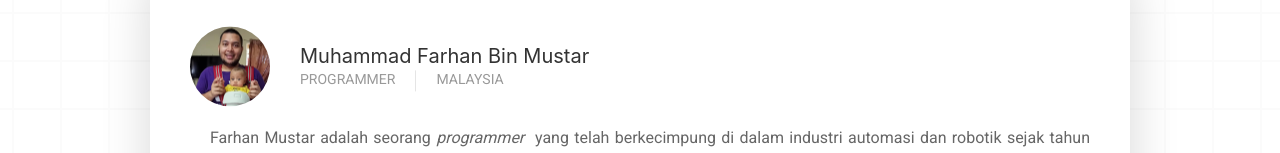
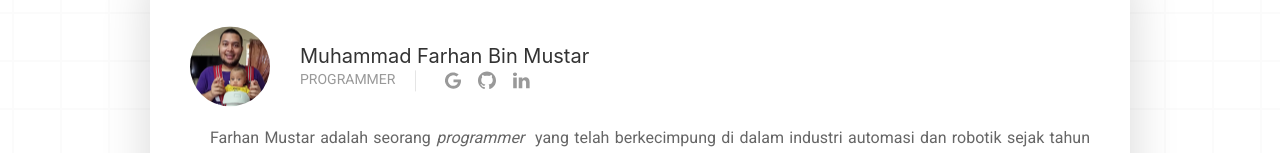
Before and after one commit to farhanmustar/farhanmustar.github.io, an Angular app: page /info in a window 1280 px wide. Shown: the part 224-377 px from the top of the page. Built offline with nearby package versions, Linux system fonts and the light colour scheme.

Commit message:
Add contact info.

```diff
--- a/src/app/app.component.html
+++ b/src/app/app.component.html
@@ -15,7 +15,7 @@
         </div>
         <div class="uk-navbar-right">
           <ul class="uk-navbar-nav">
-            <a routerLink="info" uk-tooltip="title: info; pos: bottom; delay: 300" class="site-navbar-text">
+            <a routerLink="info" uk-tooltip="title: info; pos: bottom" class="site-navbar-text">
               <span uk-icon="info"></span>
             </a>
           </ul>
--- a/src/app/info/info.component.html
+++ b/src/app/info/info.component.html
@@ -12,7 +12,11 @@
                   <h4 class="uk-comment-title uk-margin-remove"><a class="uk-link-reset" href="#">Muhammad Farhan Bin Mustar</a></h4>
                   <ul class="uk-comment-meta uk-subnav uk-subnav-divider uk-margin-remove-top">
                       <li><a class="uk-disabled" href="">PROGRAMMER</a></li>
-                      <li><a class="uk-disabled" href="">MALAYSIA</a></li>
+                      <li class="contact-list">
+                        <a href="mailto:farhanmustar@gmail.com" uk-icon="icon: google" uk-tooltip="title: farhanmustar@gmail.com; pos: bottom"></a>
+                        <a href="https://github.com/farhanmustar" uk-icon="icon: github" uk-tooltip="title: Github; pos: bottom"></a>
+                        <a href="https://www.linkedin.com/in/farhanmustar/" uk-icon="icon: linkedin" uk-tooltip="title: Linkedin; pos: bottom"></a>
+                      </li>
                   </ul>
               </div>
           </div>
--- a/src/app/info/info.component.scss
+++ b/src/app/info/info.component.scss
@@ -17,6 +17,10 @@
   .uk-comment-body {
     text-align: justify;
   }
+}
+
+.contact-list a {
+  padding: 0px 7px;
 }
 
 .icon {
```
